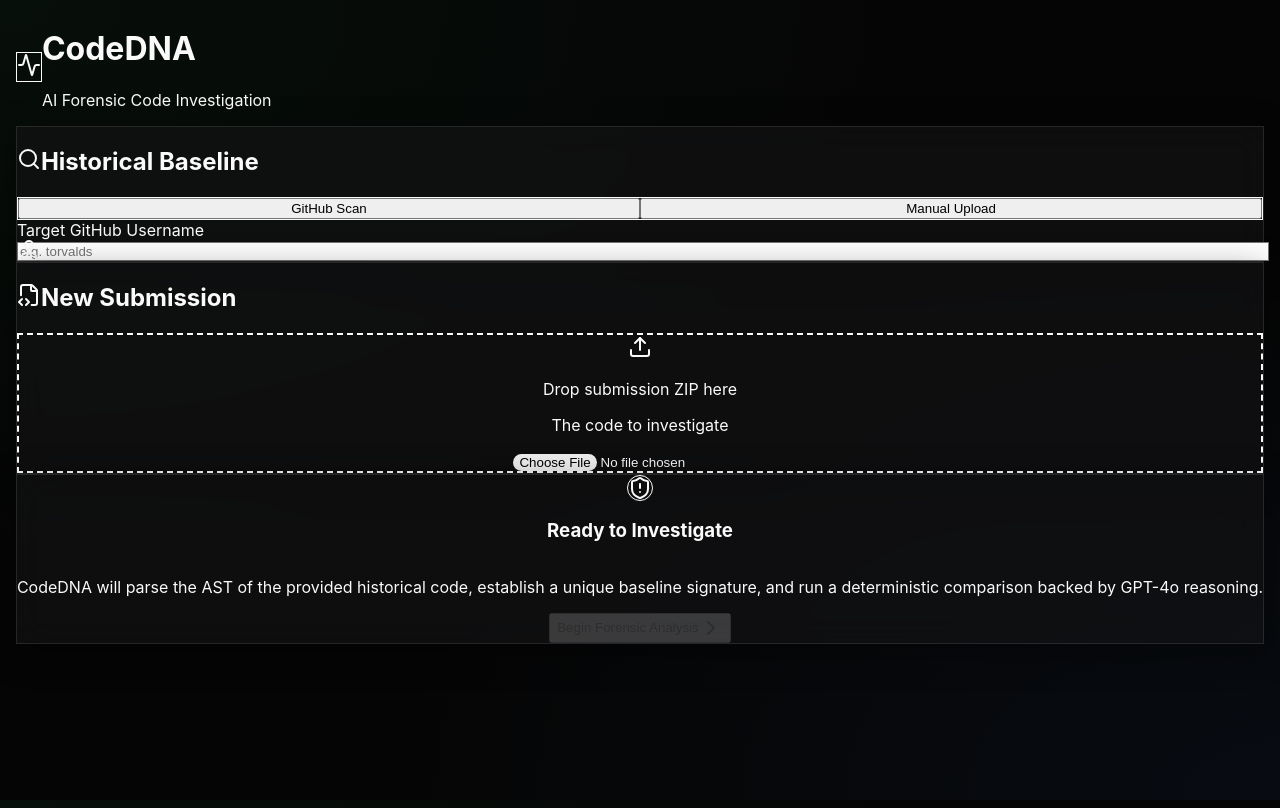
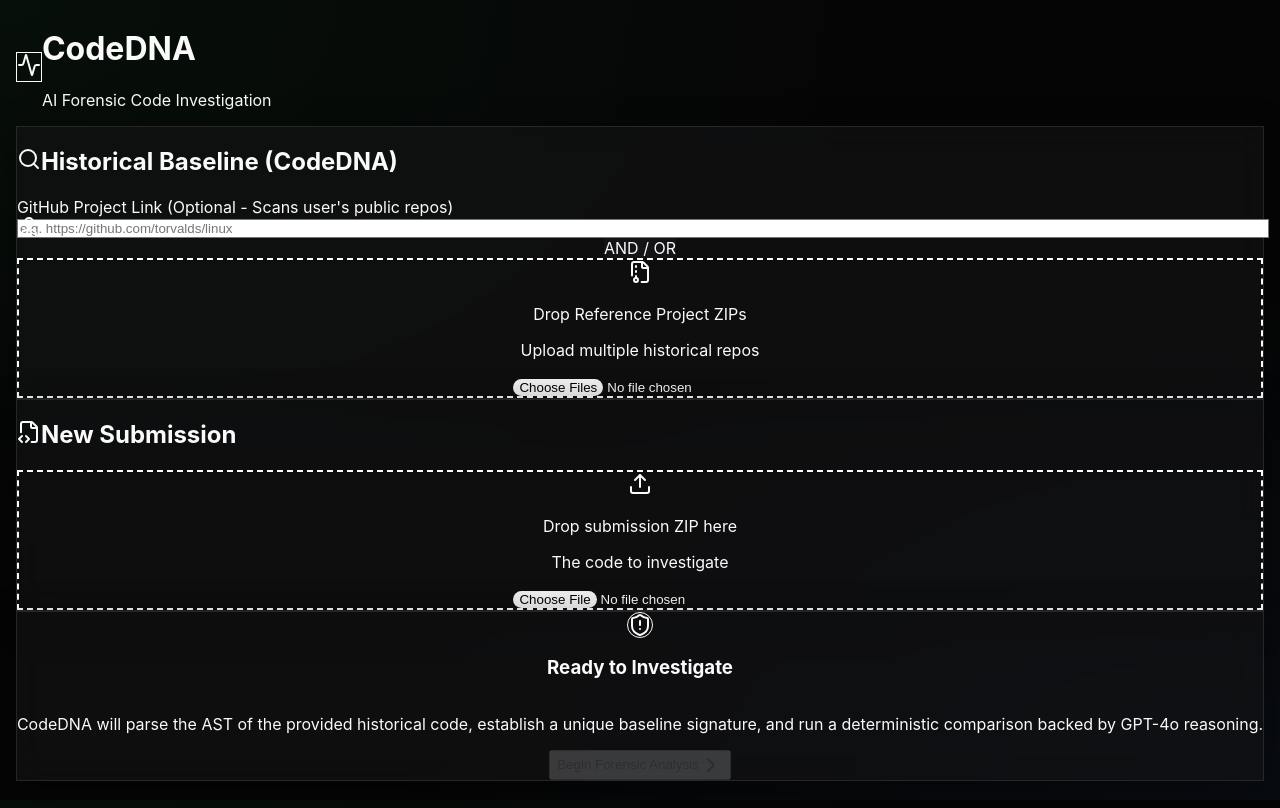
Before and after one commit to Shabd1901/CodeDNA, a Next.js app in the folder frontend/: page / in a window 1280 px wide. Built offline with nearby package versions, Linux system fonts and the light colour scheme.

Commit message:
Refactor frontend to support unified CodeDNA baseline input with GitHub project link scanning and multi-file manual uploads.

```diff
--- a/frontend/src/app/page.tsx
+++ b/frontend/src/app/page.tsx
@@ -7,10 +7,9 @@
 
 export default function Home() {
   const [appState, setAppState] = useState<"idle" | "analyzing" | "results">("idle");
-  const [inputMethod, setInputMethod] = useState<"github" | "manual">("github");
 
   // Form State
-  const [githubUser, setGithubUser] = useState("");
+  const [githubLink, setGithubLink] = useState("");
   const [repoFiles, setRepoFiles] = useState<FileList | null>(null);
   const [submissionFile, setSubmissionFile] = useState<File | null>(null);
 
@@ -32,15 +31,24 @@
       const formData = new FormData();
       formData.append("session_id", sessionId);
 
-      if (inputMethod === "github" && githubUser) {
-        formData.append("username", githubUser);
+      let targetUsername = githubLink.trim();
+      if (targetUsername.includes('github.com/')) {
+          const parts = targetUsername.split('github.com/')[1].split('/');
+          if (parts.length > 0) {
+              targetUsername = parts[0];
+          }
+      }
+
+      if (targetUsername) {
+        formData.append("username", targetUsername);
         await fetch("http://localhost:8000/api/repositories/github", {
           method: "POST",
           body: formData
         });
-      } else if (inputMethod === "manual" && repoFiles) {
-        // For MVP, just uploading the first one for simplicity,
-        // a real app would map over all files and upload them.
+      }
+
+      if (repoFiles && repoFiles.length > 0) {
+        // Upload all selected reference ZIPs
         for (let i = 0; i < repoFiles.length; i++) {
             const repoData = new FormData();
             repoData.append("session_id", sessionId);
@@ -106,43 +114,37 @@
               <div className="glass-panel p-6 rounded-2xl">
                 <h2 className="text-xl font-semibold mb-4 flex items-center gap-2">
                   <span className="bg-zinc-800 p-1.5 rounded-md"><Search className="w-5 h-5 text-zinc-300"/></span>
-                  Historical Baseline
+                  Historical Baseline (CodeDNA)
                 </h2>
 
-                <div className="flex bg-black/40 p-1 rounded-lg mb-6 border border-white/5">
-                  <button
-                    onClick={() => setInputMethod("github")}
-                    className={`flex-1 py-2 text-sm font-medium rounded-md transition-all ${inputMethod === "github" ? "bg-zinc-800 text-white shadow-sm" : "text-zinc-400 hover:text-white"}`}
-                  >
-                    GitHub Scan
-                  </button>
-                  <button
-                    onClick={() => setInputMethod("manual")}
-                    className={`flex-1 py-2 text-sm font-medium rounded-md transition-all ${inputMethod === "manual" ? "bg-zinc-800 text-white shadow-sm" : "text-zinc-400 hover:text-white"}`}
-                  >
-                    Manual Upload
-                  </button>
-                </div>
-
-                {inputMethod === "github" ? (
+                <div className="space-y-6">
                   <div className="space-y-2">
-                    <label className="text-sm text-zinc-400">Target GitHub Username</label>
+                    <label className="text-sm text-zinc-400">GitHub Project Link <span className="text-xs text-zinc-500">(Optional - Scans user's public repos)</span></label>
                     <div className="relative">
                       <User className="absolute left-3 top-1/2 -translate-y-1/2 w-5 h-5 text-zinc-500" />
                       <input
                         type="text"
-                        value={githubUser}
-                        onChange={(e) => setGithubUser(e.target.value)}
-                        placeholder="e.g. torvalds"
+                        value={githubLink}
+                        onChange={(e) => setGithubLink(e.target.value)}
+                        placeholder="e.g. https://github.com/torvalds/linux"
                         className="w-full bg-black/50 border border-zinc-800 rounded-xl py-3 pl-10 pr-4 text-white focus:outline-none focus:border-green-500/50 focus:ring-1 focus:ring-green-500/50 transition-all"
                       />
                     </div>
                   </div>
-                ) : (
+
+                  <div className="relative">
+                    <div className="absolute inset-0 flex items-center">
+                      <span className="w-full border-t border-zinc-800" />
+                    </div>
+                    <div className="relative flex justify-center text-xs uppercase">
+                      <span className="bg-[#141416] px-2 text-zinc-500 font-medium">And / Or</span>
+                    </div>
+                  </div>
+
                   <div className="border-2 border-dashed border-zinc-800 rounded-xl p-8 text-center bg-black/20 hover:bg-black/40 transition-all group">
                     <FileArchive className="w-10 h-10 text-zinc-600 mx-auto mb-4 group-hover:text-green-500 transition-colors" />
-                    <p className="text-sm text-zinc-300 font-medium">Drop repository ZIPs here</p>
-                    <p className="text-xs text-zinc-500 mt-1">Upload up to 5 historical repos</p>
+                    <p className="text-sm text-zinc-300 font-medium">Drop Reference Project ZIPs</p>
+                    <p className="text-xs text-zinc-500 mt-1">Upload multiple historical repos</p>
                     <input
                       type="file"
                       multiple
@@ -151,7 +153,7 @@
                       className="mt-4 text-sm text-zinc-400 file:mr-4 file:py-2 file:px-4 file:rounded-full file:border-0 file:text-sm file:font-semibold file:bg-zinc-800 file:text-white hover:file:bg-zinc-700 cursor-pointer"
                     />
                   </div>
-                )}
+                </div>
               </div>
 
               <div className="glass-panel p-6 rounded-2xl">
@@ -184,7 +186,7 @@
               </p>
               <button
                 onClick={startAnalysis}
-                disabled={!submissionFile || (inputMethod === 'github' ? !githubUser : !repoFiles)}
+                disabled={!submissionFile || (!githubLink && (!repoFiles || repoFiles.length === 0))}
                 className="group relative px-8 py-4 bg-white text-black font-semibold rounded-xl hover:bg-zinc-200 transition-all disabled:opacity-50 disabled:cursor-not-allowed overflow-hidden"
               >
                 <div className="absolute inset-0 bg-gradient-to-r from-green-400/20 to-blue-400/20 opacity-0 group-hover:opacity-100 transition-opacity"></div>
```
